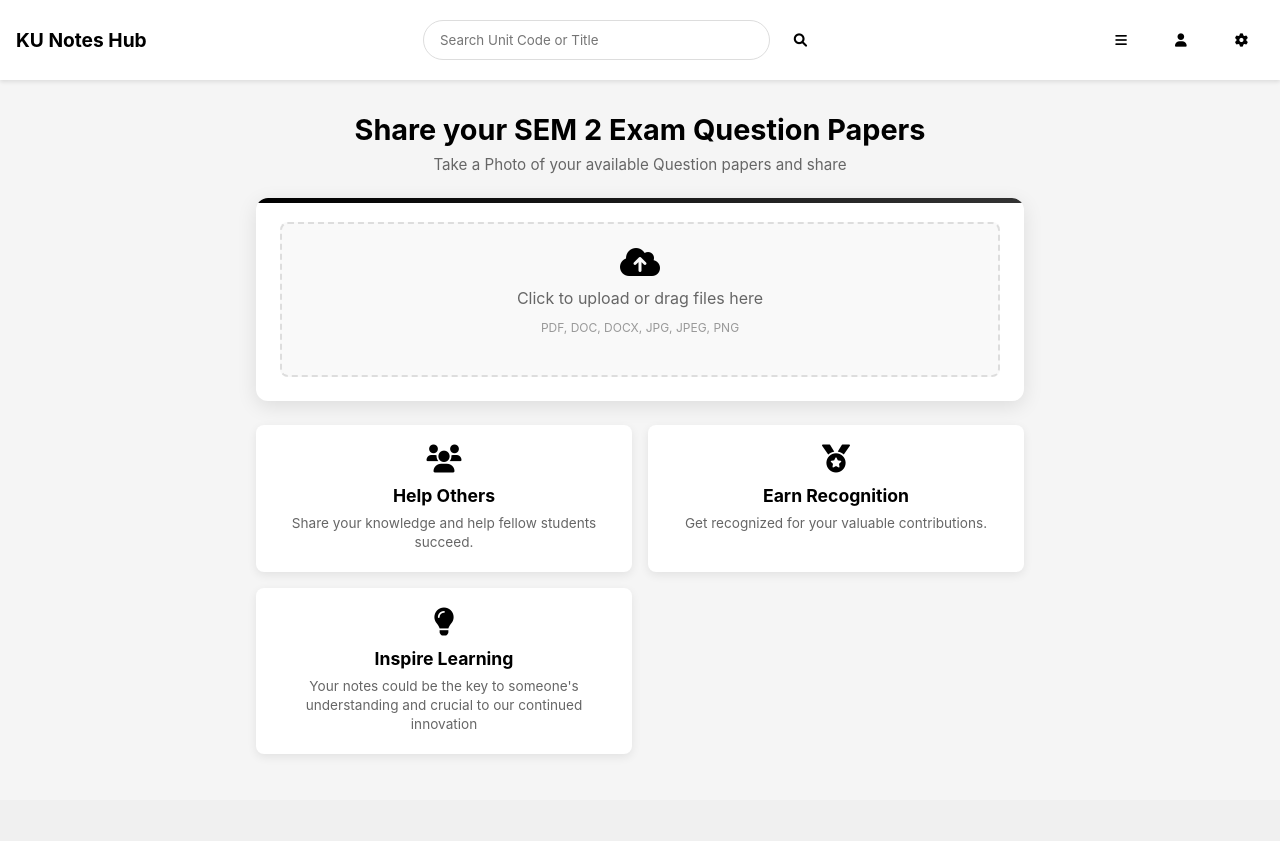
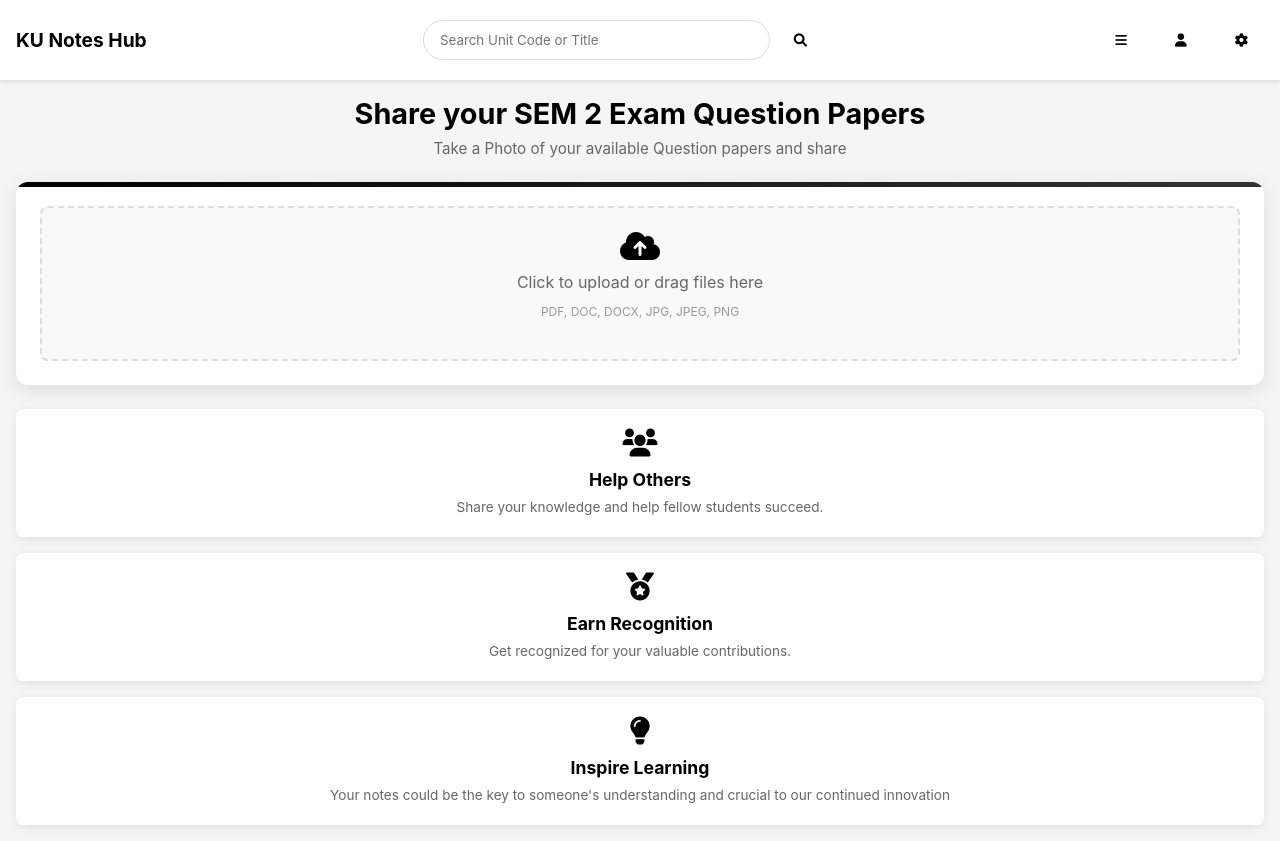
Before and after one commit to benar-m/kustudy-hub, a Django app: page /examuploader/ in a window 1280 px wide. Before the commit the page ends 754 px from the top, so only its background shows below. Run offline with Django 5.2, Linux system fonts and the light colour scheme; parts of the project's set-up code (start-up, migrations or seed data) failed here and were passed over.

Commit message:
uploader css fix

```diff
--- a/static/css/examuploads.css
+++ b/static/css/examuploads.css
@@ -1,7 +1,9 @@
 .upload-container {
-    max-width: 800px;
-    margin: 2rem auto;
-    padding: 0 1rem;
+    width: 100%;
+    max-width: 100%;
+    margin: 0;
+    padding: 1rem;
+    box-sizing: border-box;
 }
 
 .upload-container h1 {
@@ -26,6 +28,8 @@
     position: relative;
     overflow: hidden;
     margin-bottom: 1.5rem;
+    width: 100%;
+    box-sizing: border-box;
 }
 
 .upload-form::before {
@@ -42,6 +46,7 @@
     margin-bottom: 1.5rem;
     border-bottom: 1px solid #eee;
     padding-bottom: 1.5rem;
+    width: 100%;
 }
 
 .upload-item:last-child {
@@ -343,11 +348,13 @@
     transform: translateY(-2px);
 }
 
+/* Changed to display as a vertical list instead of a grid */
 .upload-benefits {
-    display: grid;
-    grid-template-columns: repeat(auto-fit, minmax(250px, 1fr));
+    display: flex;
+    flex-direction: column;
     gap: 1rem;
     margin-top: 1.5rem;
+    width: 100%;
 }
 
 .benefit-card {
@@ -357,6 +364,8 @@
     text-align: center;
     box-shadow: 0 3px 10px rgba(0,0,0,0.08);
     transition: transform 0.3s;
+    width: 100%;
+    box-sizing: border-box;
 }
 
 .benefit-card:hover {
@@ -384,8 +393,8 @@
 /* Mobile Specific Fixes */
 @media (max-width: 768px) {
     .upload-container {
-        padding: 0 0.75rem;
-        margin: 1rem auto;
+        padding: 0.75rem;
+        margin: 0;
     }
 
     .upload-container h1 {
@@ -400,6 +409,7 @@
     .upload-form {
         padding: 1rem;
         margin-bottom: 1rem;
+        border-radius: 8px;
     }
 
     .file-upload-box {
@@ -432,12 +442,21 @@
         font-size: 1rem;
     }
 
-    .upload-benefits {
-        grid-template-columns: 1fr;
-    }
-
     .upload-btn, .upload-more-btn {
         padding: 0.7rem 1.25rem;
         font-size: 0.9rem;
     }
 }
+
+/* Make the page fill the entire viewport */
+body {
+    margin: 0;
+    padding: 0;
+    min-height: 100vh;
+}
+
+/* Ensure navbar spans full width */
+.navbar {
+    width: 100%;
+    box-sizing: border-box;
+}
--- a/static/js/uploader.js
+++ b/static/js/uploader.js
@@ -385,13 +385,13 @@ document.addEventListener('DOMContentLoaded', () => {
 
         // --- Perform the Fetch Request ---
         const csrfToken = getCsrfToken();
-        if (!csrfToken) {
-            console.error("CSRF token not found. Cannot upload.");
-            alert("Error: Security token not found. Please refresh the page.");
-            uploadButton.disabled = false;
-            progressContainer.style.display = 'none';
-            return;
-        }
+        // if (!csrfToken) {
+        //     console.error("CSRF token not found. Cannot upload.");
+        //     alert("Error: Security token not found. Please refresh the page.");
+        //     uploadButton.disabled = false;
+        //     progressContainer.style.display = 'none';
+        //     return;
+        // }
 
         try {
             // Simulate progress
```
